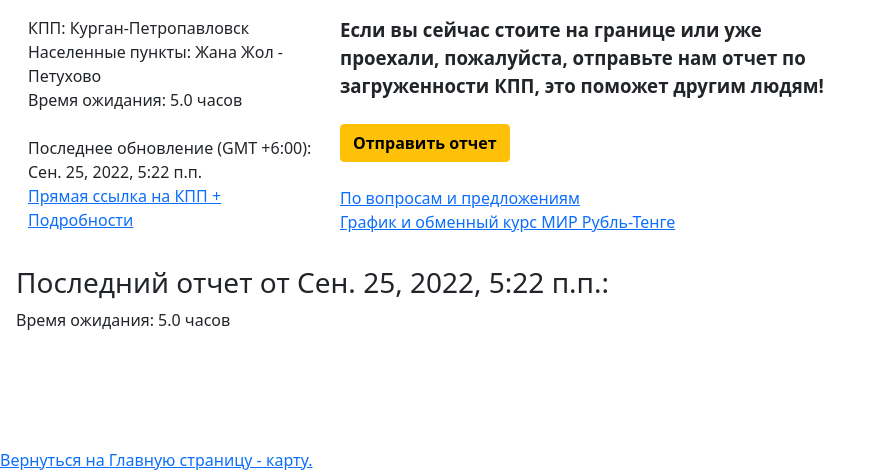
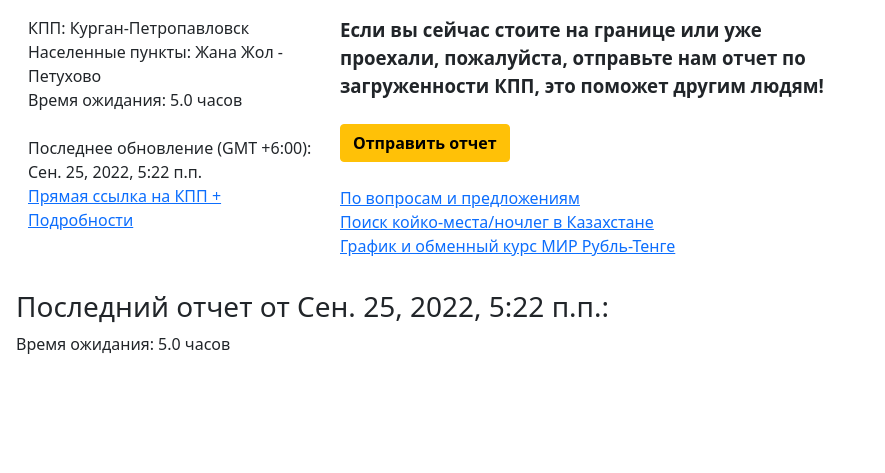
Before and after one commit to endlessnights/kppcheck, a Django app: page /kpp/1/ in a window 1280 px wide. Shown: the top 473 px of the page, without its empty margins (0-885 px from the left). Run offline with Django 3.2, Linux system fonts and the light colour scheme; data comes from the database, SQL or seed files in the repository.

Commit message:
added bnb link

```diff
--- a/core/kppcheck/templates/views/post.html
+++ b/core/kppcheck/templates/views/post.html
@@ -29,6 +29,7 @@
         <b style="font-size:14pt;">Если вы сейчас стоите на границе или уже проехали, пожалуйста, отправьте нам отчет по загруженности КПП, это поможет другим людям!</b><br /><br />
         <a href="https://forms.gle/Y83TxxenyhJK1Wmx5" target="_blank"><button type="button" class="btn btn-warning"><b>Отправить отчет</b></button></a><br/><br />
         <a href="https://t.me/pycarrot2" target="_blank">По вопросам и предложениям</a><br />
+        <a href="https://bnb.geekcv.io" target="_blank">Поиск койко-места/ночлег в Казахстане</a><br />
         <a href="https://exrates.geekcv.io" target="_blank">График и обменный курс МИР Рубль-Тенге</a>
     </div>
     <div class="col-lg-3">
```
